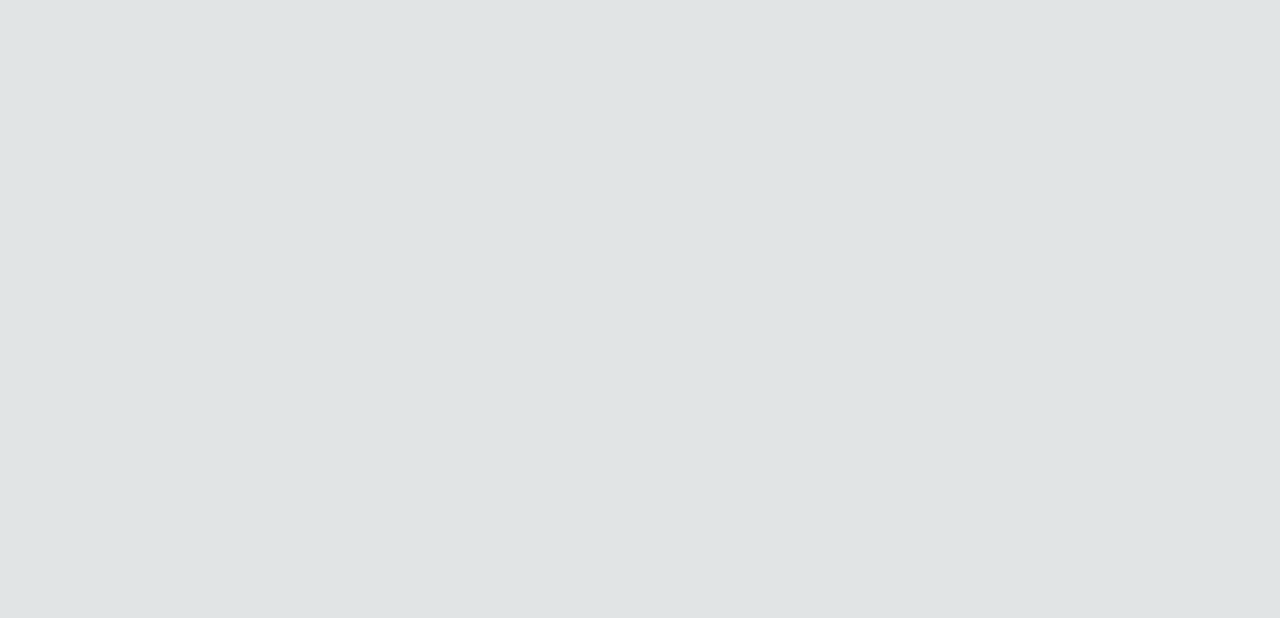
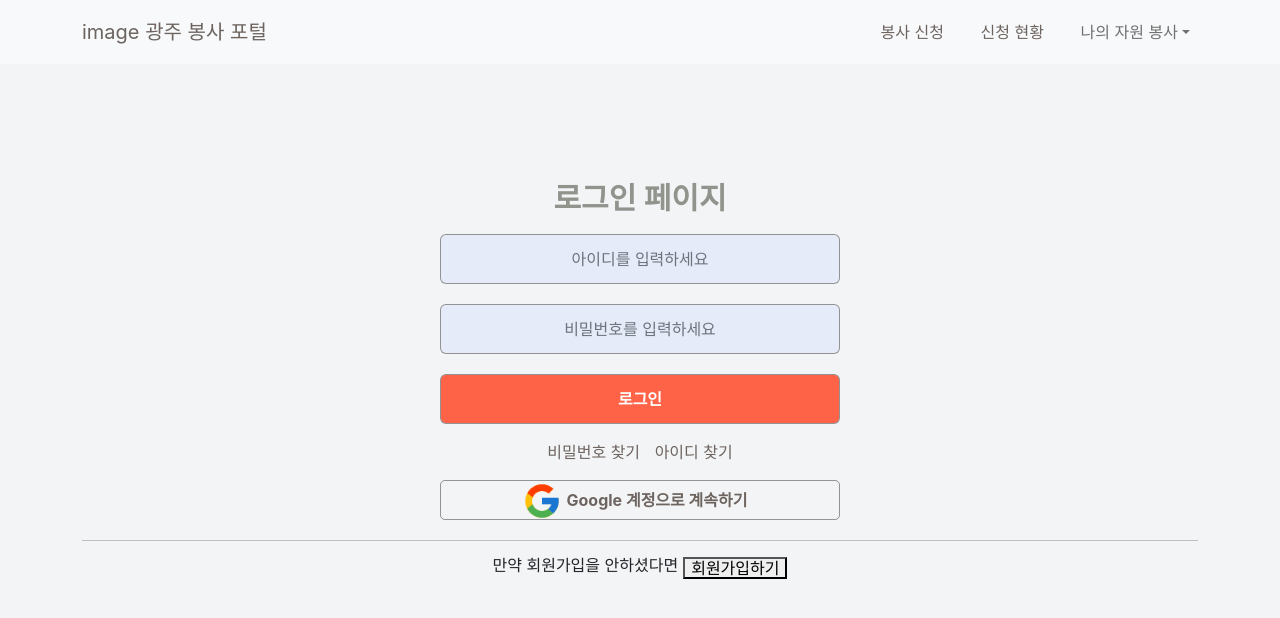
Before and after one commit to dmdrk1414/volunteer, a React (Create React App) app in the folder front/: page /login in a window 1280 px wide. Before the commit this address had no page. Shown: the top 618 px of the page. Built offline with nearby package versions, Linux system fonts and the light colour scheme.

Commit message:
[Feat] 로그인 화면 구현

```diff
--- a/front/src/api/firebaseUrl.js
+++ b/front/src/api/firebaseUrl.js
@@ -1,2 +1,2 @@
 export const firebaseUrl =
-  "https://volunteer-97f8c-default-rtdb.europe-west1.firebasedatabase.app/";
+  "https://volunteer-97f8c-default-rtdb.europe-west1.firebasedatabase.app";
--- a/front/src/scss/index.scss
+++ b/front/src/scss/index.scss
@@ -12,6 +12,7 @@
 
 // import screen
 @import url(./screen/Home_contant.scss);
+@import url(./screen/Login_contant.scss);
 
 a {
   text-decoration: none;
@@ -26,7 +27,7 @@ body {
   -webkit-font-smoothing: antialiased;
   -moz-osx-font-smoothing: grayscale;
 
-  background-color: rgb(225, 228, 229);
+  background-color: rgb(243, 244, 245);
 }
 
 code {
--- a/front/src/scss/screen/Home_contant.scss
+++ b/front/src/scss/screen/Home_contant.scss
@@ -4,7 +4,7 @@
   .background_image {
     width: 100%;
     height: 350px;
-    background-image: url("../../../img/dmdrk.jpeg");
+    background-image: url("../../image/dmdrk.jpeg");
   }
   .contant_container {
     width: 100%;
--- /dev/null
+++ b/front/src/scss/screen/Login_contant.scss
@@ -0,0 +1,58 @@
+.login-container {
+  height: 600px;
+  .login-inside {
+    .login-title {
+      color: #91938d;
+      font-family: "semibold";
+      text-align: left;
+      margin-bottom: 20px;
+      margin-top: 120px;
+      width: 100%;
+      font-weight: bold;
+      font-size: 30px;
+    }
+
+    .login-form {
+      .login-inner-form {
+        width: 400px;
+        margin-bottom: 20px;
+
+        .login-custom-placeholder {
+          height: 50px;
+          background-color: rgb(229, 235, 248);
+          border: 0.2px solid rgb(0, 0, 0, 0.4);
+          &::placeholder {
+            text-align: center;
+          }
+        }
+
+        .login-btn {
+          background-color: tomato;
+          color: white;
+          font-weight: bold;
+        }
+      }
+    }
+
+    .google-login-container {
+      width: 400px;
+      height: 40px;
+      margin-top: 20px;
+      margin-bottom: 20px;
+      border-radius: 5px;
+      border: 0.2px solid rgb(0, 0, 0, 0.4);
+
+      .google-image {
+        height: 40px;
+        width: 40px;
+      }
+
+      .google-text {
+        margin-top: 11px;
+        margin-right: 11px;
+        margin-left: 5px;
+        font-weight: bold;
+      }
+    }
+  }
+}
--- a/front/src/view/App.js
+++ b/front/src/view/App.js
@@ -10,12 +10,14 @@ import "bootstrap/dist/css/bootstrap.min.css";
 
 // router
 import Home from "./router/Home";
+import Login from "./router/Login";
 
 function App() {
   return (
     <Router>
       <Routes>
         <Route path="/" element={<Home />} />
+        <Route path="/login" element={<Login />} />
       </Routes>
     </Router>
   );
--- a/front/src/view/components/Manu.js
+++ b/front/src/view/components/Manu.js
@@ -35,7 +35,7 @@ function Manu() {
                 <Link to="#action/3.2">신청 현황</Link>
               </Nav.Link>
               <NavDropdown title="나의 자원 봉사">
-                <NavDropdown.Item href="/#action/3.3">로그인</NavDropdown.Item>
+                <NavDropdown.Item href="/login">로그인</NavDropdown.Item>
                 <NavDropdown.Item href="#action/3.4">
                   나의 신청현황
                 </NavDropdown.Item>
--- /dev/null
+++ b/front/src/view/router/Login.js
@@ -0,0 +1,17 @@
+// 리액트 import
+import React from "react";
+
+// component
+import Manu from "../components/Manu";
+import Login_contant from "../screen/Login_contant";
+
+function Home() {
+  return (
+    <div>
+      <Manu></Manu>
+      <Login_contant></Login_contant>
+    </div>
+  );
+}
+
+export default Home;
--- a/front/src/view/screen/Home_contant.js
+++ b/front/src/view/screen/Home_contant.js
@@ -3,7 +3,6 @@ import React, { useEffect, useState } from "react";
 import { Link } from "react-router-dom";
 
 // firebase
-import database from "../../db/firebase.config";
 import axios from "axios";
 import { firebaseUrl } from "../../api/firebaseUrl";
 
@@ -14,14 +13,13 @@ function Home_contant() {
   const [northContant, setNorthContant] = useState([]);
 
   useEffect(() => {
-    const dataBase = database;
     fetchData();
   }, []);
 
   const fetchData = async () => {
     // TODO
     await axios
-      .get(`${firebaseUrl}main.json`)
+      .get(`${firebaseUrl}/main.json`)
       .then((response) => {
         const data = response.data;
         setEastContant(data.남구);
--- /dev/null
+++ b/front/src/view/screen/Login_contant.jsx
@@ -0,0 +1,127 @@
+import { React, useState, useEffect } from "react";
+import axios from "axios";
+import { useNavigate } from "react-router-dom";
+import Toast from "react-bootstrap/Toast";
+import ToastContainer from "react-bootstrap/ToastContainer";
+import imageSrc from "../../image/google.png";
+
+// firebase
+import { firebaseUrl } from "../../api/firebaseUrl";
+
+export default function Login() {
+  const navigate = useNavigate();
+
+  useEffect(() => {
+    const token = localStorage.getItem("token");
+    if (token) {
+      navigate("/main");
+    }
+  }, [navigate]);
+
+  const [email, setEmail] = useState("");
+  const [password, setPassword] = useState("");
+
+  const handleEmailChange = (event) => {
+    setEmail(event.target.value);
+  };
+
+  const handlePasswordChange = (event) => {
+    setPassword(event.target.value);
+  };
+
+  const handleSubmit = async (event) => {
+    event.preventDefault();
+    try {
+      const response = await axios.post(`${firebaseUrl}/login`, {
+        email,
+        password,
+      });
+
+      if (response.status === 200) {
+        // 로그인 성공 시 할 일
+        localStorage.setItem("token", response.data.accessToken);
+        navigate("/main");
+      }
+    } catch {}
+  };
+
+  const handleClickJoinBtn = () => {
+    navigate("/SignUp");
+  };
+
+  const moveToMain = () => {
+    navigate("/");
+  };
+
+  return (
+    <div className="login-container container ">
+      <div className="login-inside form-group ">
+        <h1 className="login-title d-flex justify-content-center">
+          로그인 페이지
+        </h1>
+        <form onSubmit={handleSubmit} className="login-form">
+          <div className="login-inner-form mx-auto">
+            <input
+              className="login-custom-placeholder form-control "
+              type="email"
+              id="email"
+              name="email"
+              placeholder="아이디를 입력하세요"
+              value={email}
+              onChange={handleEmailChange}
+              required
+            />
+          </div>
+          <div className="login-inner-form mx-auto">
+            <input
+              className="login-custom-placeholder form-control"
+              type="password"
+              id="password"
+              name="password"
+              placeholder="비밀번호를 입력하세요"
+              value={password}
+              onChange={handlePasswordChange}
+              required
+            />
+          </div>
+          <div className="login-inner-form mx-auto">
+            <button
+              type="submit"
+              className="login-btn login-custom-placeholder form-control"
+            >
+              로그인
+            </button>
+          </div>
+          <div
+            className="mx-auto d-flex justify-content-around"
+            style={{ width: "200px" }}
+          >
+            <a href="#" className="login-no-underline">
+              비밀번호 찾기
+            </a>
+            <a href="#" className="login-no-underline">
+              아이디 찾기
+            </a>
+          </div>
+        </form>
+        <a href="/oauth2/authorization/google">
+          <div class="google-login-container mx-auto d-flex justify-content-center ">
+            <img src={imageSrc} className="google-image" />
+            <div className="google-text ">Google 계정으로 계속하기</div>
+          </div>
+        </a>
+      </div>
+      <hr />
+
+      <div
+        className="login-inside mx-auto d-flex justify-content-around"
+        style={{ width: "300px" }}
+      >
+        <label htmlFor="joinBtn">만약 회원가입을 안하셨다면</label>
+        <button id="joinBtn" className="login-btn" onClick={handleClickJoinBtn}>
+          회원가입하기
+        </button>
+      </div>
+    </div>
+  );
+}
```
Also changed, not shown: front/src/image/dmdrk.jpeg (renamed from front/img/dmdrk.jpeg), front/src/image/google.png (added).
